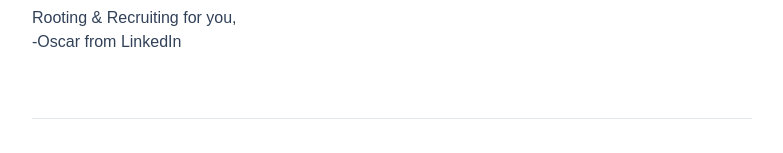
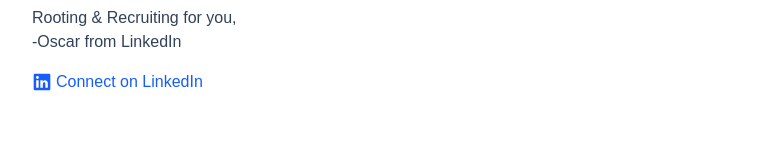
Before and after one commit to ochavezj/six-second-test, a Next.js app: page / in a window 1280 px wide. Shown: the part 1592-1745 px from the top of the page, without its empty margins (248-1031 px from the left). Built offline with nearby package versions, Linux system fonts and the light colour scheme; no server answers.

Commit message:
Add LinkedIn icon with link in 'Why I Built This' section
- Add LinkedIn icon SVG
- Link to Oscar's LinkedIn profile
- Style with hover effect and proper spacing

```diff
--- a/app/page.tsx
+++ b/app/page.tsx
@@ -212,6 +212,24 @@ export default function Home() {
                   Rooting &amp; Recruiting for you,<br />
                   -Oscar from LinkedIn
                 </p>
+                <div className="mt-3">
+                  <a
+                    href="https://www.linkedin.com/in/ochavezj/"
+                    target="_blank"
+                    rel="noopener noreferrer"
+                    className="inline-flex items-center text-blue-600 hover:text-blue-800 transition-colors"
+                  >
+                    <svg
+                      xmlns="http://www.w3.org/2000/svg"
+                      viewBox="0 0 24 24"
+                      fill="currentColor"
+                      className="w-5 h-5 mr-1"
+                    >
+                      <path d="M20.5 2h-17A1.5 1.5 0 002 3.5v17A1.5 1.5 0 003.5 22h17a1.5 1.5 0 001.5-1.5v-17A1.5 1.5 0 0020.5 2zM8 19H5v-9h3zM6.5 8.25A1.75 1.75 0 118.3 6.5a1.78 1.78 0 01-1.8 1.75zM19 19h-3v-4.74c0-1.42-.6-1.93-1.38-1.93A1.74 1.74 0 0013 14.19a.66.66 0 000 .14V19h-3v-9h2.9v1.3a3.11 3.11 0 012.7-1.4c1.55 0 3.36.86 3.36 3.66z"></path>
+                    </svg>
+                    <span>Connect on LinkedIn</span>
+                  </a>
+                </div>
               </div>
             </div>
             <div className="md:w-1/3 flex justify-center md:justify-end">
```
